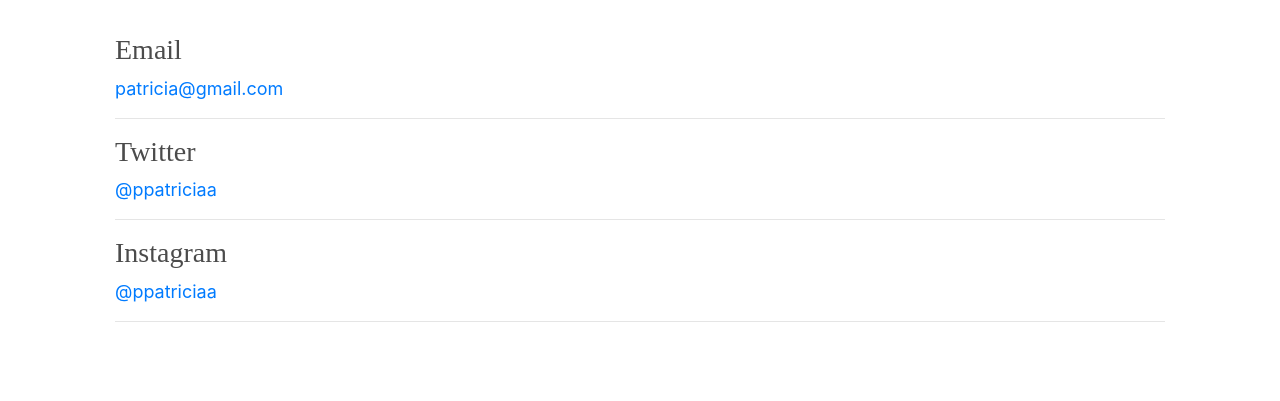
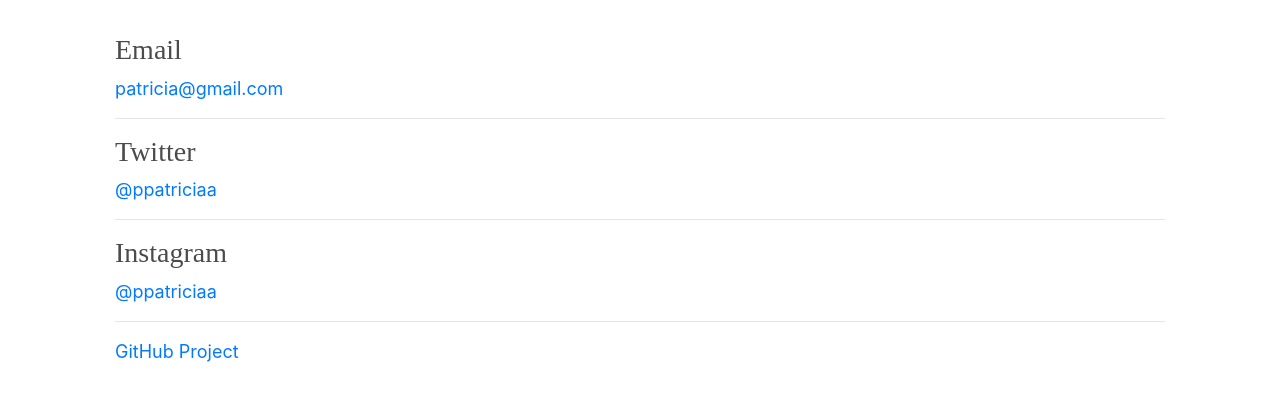
Before and after one commit to drroggonn/portfolio-project, a plain HTML site: page contact.html in a window 1280 px wide. Shown: the part 281-682 px from the top of the page. Drawn offline with nearby package versions, Linux system fonts and the light colour scheme.

Commit message:
added git-link

```diff
--- a/contact.html
+++ b/contact.html
@@ -66,6 +66,9 @@
                 <a href="https://www.instagram.com/ppatriciaa"> @ppatriciaa</a>
             </p>
             <hr>
+            <p>
+                <a href="https://github.com/drroggonn/portfolio-project">GitHub Project</a>
+            </p>
         </div>
     </div>
 </body>
```
